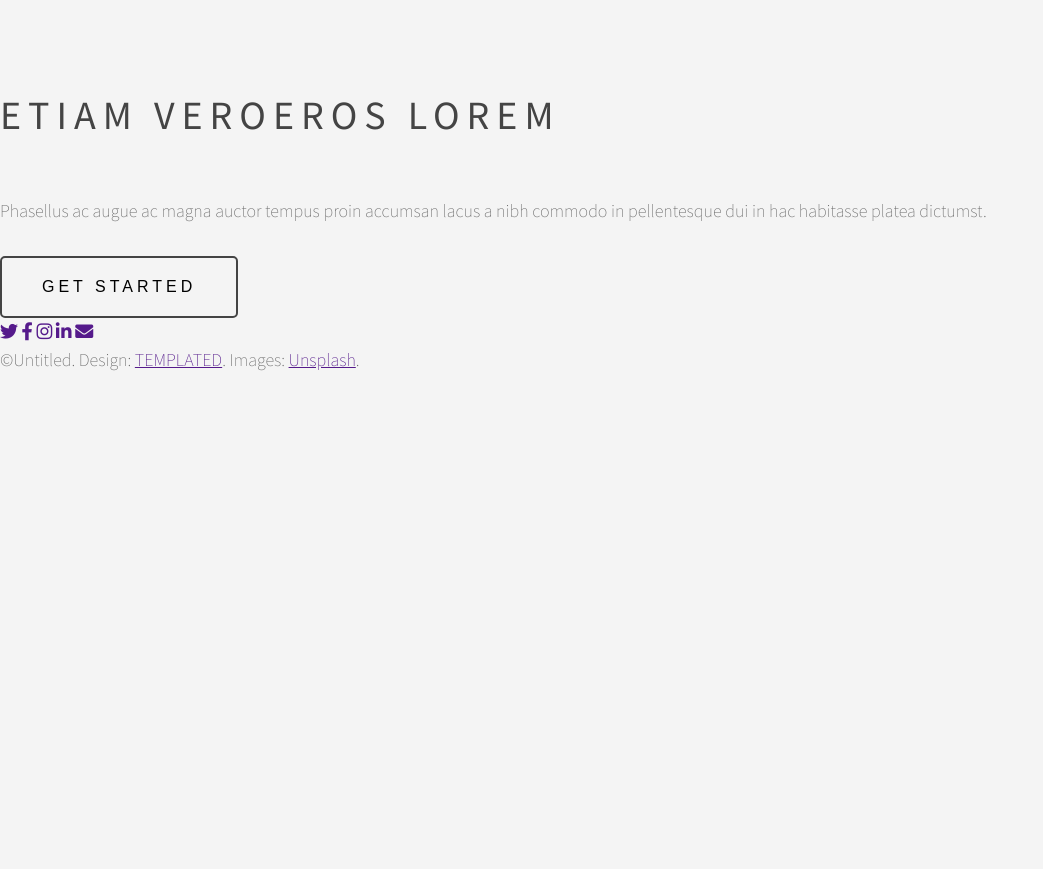
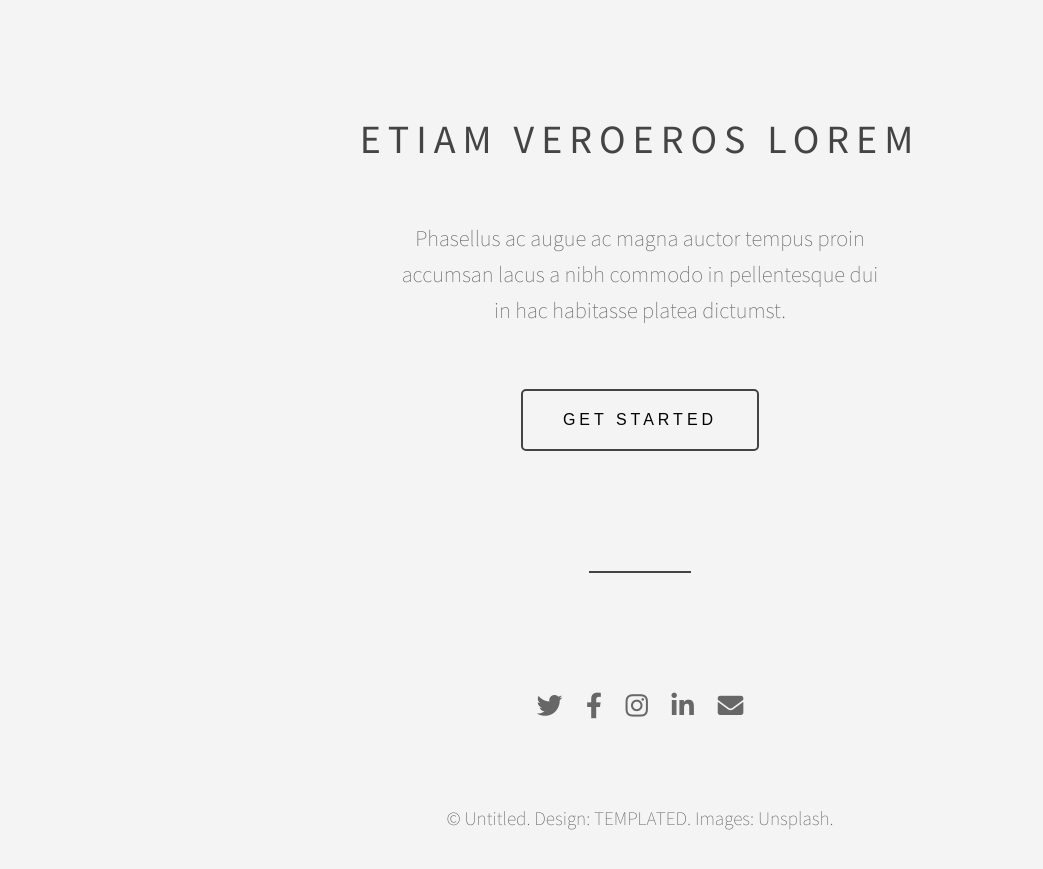
Before and after one commit to ZoricaZeljkovic/Epilogue, a plain HTML site: page index.html in a window 1280 px wide. Shown: the part 2926-3795 px from the top of the page, without its empty margins (0-1043 px from the left). Before the commit the page ends 3301 px from the top, so only its background shows below. Drawn offline with Linux system fonts and the light colour scheme.

Commit message:
footer css

```diff
--- a/index.html
+++ b/index.html
@@ -120,8 +120,8 @@
     <!--footer-->
     <footer>
       <h2>ETIAM VEROEROS LOREM</h2>
-      <p>Phasellus ac augue ac magna auctor tempus proin
-        accumsan lacus a nibh commodo in pellentesque dui
+      <p>Phasellus ac augue ac magna auctor tempus proin <br>
+        accumsan lacus a nibh commodo in pellentesque dui <br>
         in hac habitasse platea dictumst.</p>
         <button>Get started</button>
         <div class="underline"></div>
@@ -130,7 +130,7 @@
         <a href=""><i class="fab fa-instagram"></i></a>
         <a href=""><i class="fab fa-linkedin-in"></i></a>
         <a href=""><i class="fas fa-envelope"></i></a>
-        <p class="copy">&copy;Untitled. Design: <a href="">TEMPLATED</a>. Images: <a href="">Unsplash</a>.</p>
+        <p class="copy">&copy; Untitled. Design: <a href="">TEMPLATED</a>. Images: <a href="">Unsplash</a>.</p>
     </footer>
   </body>
 </html>
--- a/style.css
+++ b/style.css
@@ -115,7 +115,9 @@ header p a:hover {
     width: 70px;
     margin: auto;
 }
-.intro p {
+.intro p,
+.blog article .text p,
+footer p {
     font-size: 1.4rem;
     padding-bottom: 30px;
 }
@@ -171,7 +173,36 @@ header p a:hover {
     text-align: center;
     border-radius: 0 0 5px 5px;
 }
-.blog article .text p {
-    font-size: 1.3rem;
-    letter-spacing: 1.2px;
+/* footer */
+footer {
+    text-align: center;
 }
+/*
+footer button {
+    margin-bottom: 40px;
+}*/
+footer .underline {
+    width: 8%;
+    background: var(--headings);
+    height: 2px;
+    margin: 120px auto 120px auto;
+}
+footer i {
+    font-size: 1.6rem;
+    color: var(--text);
+    margin:0 10px
+}
+footer .copy {
+    margin: 80px 0;
+    color: var(--text);
+    font-size: 1.2rem;
+}
+footer .copy a {
+    color: var(--text);
+    margin-bottom: 5px;
+    text-decoration: none;
+}
+footer .copy a:hover {
+    color: var(--red);
+    cursor: pointer;
+}
```
